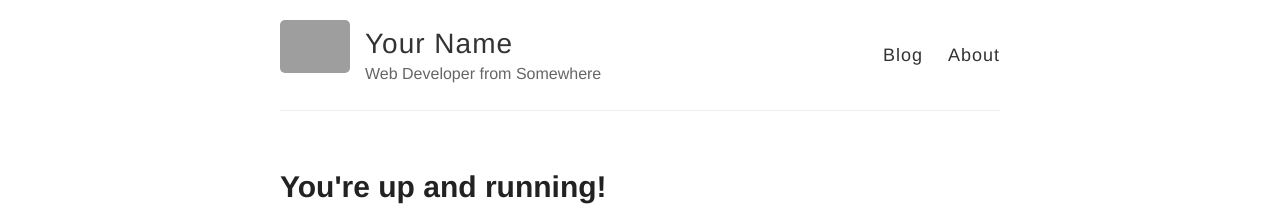
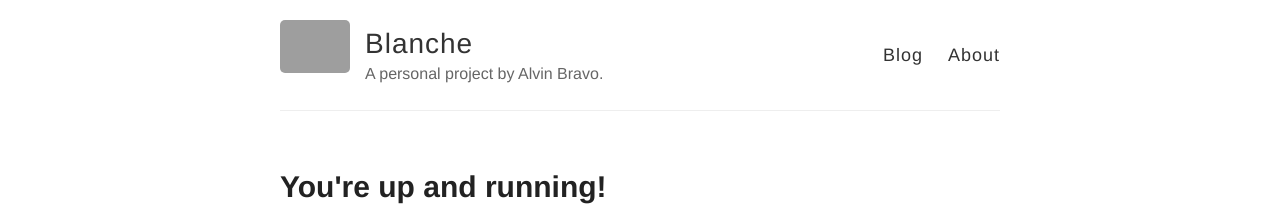
Before and after one commit to ajcbravo/ajcbravo.github.io, a Jekyll site: the page built from index.html, in a window 1280 px wide. Shown: the top 222 px of the page. Built offline with Jekyll 4.4.1, drawn with Linux system fonts in a browser that asks for light colours; Markdown is read by kramdown in place of the engine named in the settings; grey boxes are pictures that could not be loaded.

Commit message:
Updated variables

```diff
--- a/_config.yml
+++ b/_config.yml
@@ -3,10 +3,10 @@
 #
 
 # Name of your site (displayed in the header)
-name: Your Name
+name: Blanche
 
 # Short bio or description (displayed in the header)
-description: Web Developer from Somewhere
+description: A personal project by Alvin Bravo.
 
 # URL of your avatar or profile pic (you could use your GitHub profile pic)
 avatar: https://raw.githubusercontent.com/barryclark/jekyll-now/master/images/jekyll-logo.png
```
